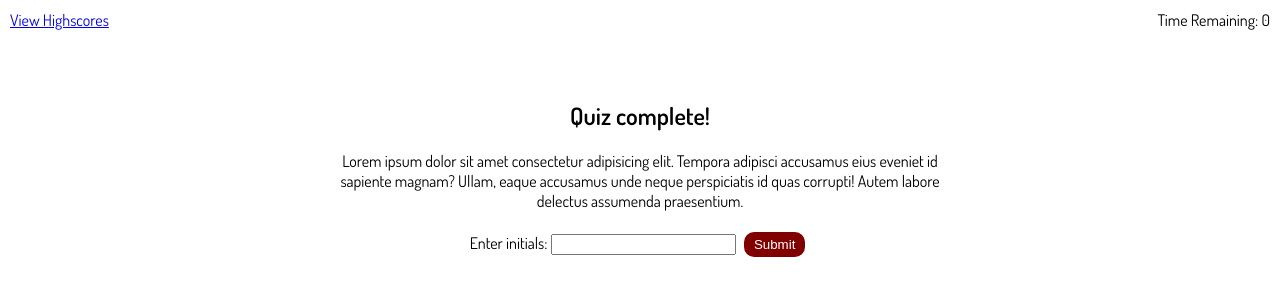
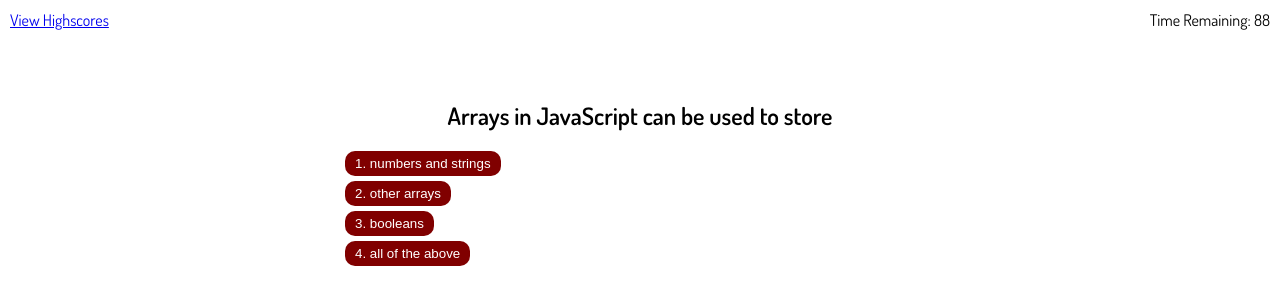
Before and after one commit to pocketclint/CodeQuiz, a plain HTML site: page index.html in a window 1280 px wide. Both pictures are taken after a click on the button "Begin". Drawn offline with Linux system fonts and the light colour scheme.

Commit message:
added functioning question array and refined scoreboard

```diff
--- a/assets/css/style.css
+++ b/assets/css/style.css
@@ -49,3 +49,7 @@ button {
     margin-left: 5px;
     list-style: decimal inside;
   }
+
+  .choices button {
+    display: block;
+  }
--- /dev/null
+++ b/assets/js/questions.js
@@ -0,0 +1,32 @@
+var questions = [
+    {
+      title: "Arrays in JavaScript can be used to store",
+      choices: ["numbers and strings", "other arrays", "booleans", "all of the above"],
+      answer: "all of the above"
+    },
+    {
+      title: "The condition in an if / else statement is enclosed with _______.",
+      choices: ["quotes", "curly brackets", "parenthesis", "square brackets"],
+      answer: "parenthesis"
+    },
+    {
+        title: "A very useful tool used during development and debugging for printing content to the debugger is:",
+        choices: ["JavaScript", "terminal/bash", "for loops", "console.log"],
+        answer: "console.log"
+    },
+    {
+        title: "Commonly used data types do NOT include:",
+        choices: ["strings", "booleans", "alerts", "numbers"],
+        answer: "alerts"
+    },
+    {
+        title: "String values must be enclosed within ______ when being assigned to variables.",
+        choices: ["commas", "brackets", "quotes", "parenthesis"],
+        answer: "quotes"
+    },
+    {
+        title: "lorem",
+        choices: ["lorem1", "lorem2", "lorem3", "lorem4"],
+        answer: "lorem1"
+    },
+  ];
--- a/assets/js/scoreboard.js
+++ b/assets/js/scoreboard.js
@@ -3,9 +3,13 @@ var clearBtn = document.querySelector("#clear");
 function scoreboard() {
     var highscores = JSON.parse(window.localStorage.getItem("highscores")) || [];
 
+    highscores.sort(function(a, b) {
+      return b.score - a.score;
+    });
+
     highscores.forEach(function(score) {
         var liEl = document.createElement("li");
-        liEl.textContent = score.initials
+        liEl.textContent = score.initials + " Score: " + score.score;
         var olEl = document.getElementById("highscores");
         olEl.appendChild(liEl);
     });
--- a/assets/js/script.js
+++ b/assets/js/script.js
@@ -1,16 +1,23 @@
+//DOM elements
 var beginBtn = document.querySelector("#begin");
 var submitBtn = document.querySelector("#submit");
 var questionsEl = document.querySelector("#questions");
+var choicesEl = document.querySelector("#choices");
 var timerEl = document.querySelector("#time")
 var initialsEl = document.querySelector("#initials");
 
-var time = 1;
+//Quiz elements
+var currentQuestionIndex = 0;
+var time = questions.length * 15;
 var timerId;
 
 function beginQuiz() {
+  //add functionality to Begin button by changing visible element
   var homeEl = document.getElementById("home");
   homeEl.setAttribute("class", "hide");
   questionsEl.setAttribute("class", "display");
+
+  //starts timer
   timerId = setInterval(countdown, 1000);
   timerEl.textContent = time;
     }
@@ -22,7 +29,50 @@ function countdown() {
   if (time <= 0) {
     endQuiz();
   }
+
+  nextQuestion();
 }
+
+function nextQuestion() {
+  var currentQuestion = questions[currentQuestionIndex];
+
+  var titleEl = document.getElementById("question");
+  titleEl.textContent = currentQuestion.title;
+
+  choicesEl.innerHTML = "";
+
+  currentQuestion.choices.forEach(function(choice, i) {
+    var choiceBtn = document.createElement("button");
+    choiceBtn.setAttribute("class", "choice");
+    choiceBtn.setAttribute("value", choice);
+
+    choiceBtn.textContent = i + 1 + ". " + choice;
+
+    choiceBtn.onclick = questionClick;
+
+    choicesEl.appendChild(choiceBtn);
+  });
+}
+
+function questionClick() {
+   if (this.value !== questions[currentQuestionIndex].answer) {
+    time -= 15;
+
+    if (time <= 0) {
+      time = 0;
+      timerEl.textContent = time;
+    }
+  }
+
+    currentQuestionIndex++;
+
+  if (currentQuestionIndex === questions.length) {
+    endQuiz();
+  } else {
+    nextQuestion();
+  }
+}
+
 
 function endQuiz() {
   clearInterval(timerId);
@@ -45,7 +95,6 @@ function submitHS() {
         initials: initials
       };
 
-
     highscores.push(currentScore);
     window.localStorage.setItem("highscores", JSON.stringify(highscores));
     window.location.href = "highscores.html";
@@ -53,5 +102,12 @@ function submitHS() {
 
 }
 
+function enterKey(event) {
+  if (event.key === "Enter") {
+    submitHS();
+  }
+}
+
 beginBtn.onclick = beginQuiz;
 submitBtn.onclick = submitHS;
+initialsEl.onkeyup = enterKey;
--- a/index.html
+++ b/index.html
@@ -22,8 +22,8 @@
         </div>
 
         <div id="questions" class="hide">
-            <h2>Questions</h2>
-            <p>Lorem ipsum dolor sit amet consectetur adipisicing elit. Velit aspernatur quibusdam voluptatibus? Aspernatur deserunt rem nisi quae repudiandae? Officia cupiditate doloribus modi vitae magnam culpa eligendi non est odio maiores!</p>
+            <h2 id="question"></h2>
+            <div id="choices" class="choices"></div>
         </div>
 
         <div id="end" class="hide">
@@ -36,8 +36,7 @@
         </div>
     </div>
 
-
-
+    <script src="/assets/js/questions.js"></script>
     <script src="/assets/js/script.js"></script>
 </body>
 </html>
```
